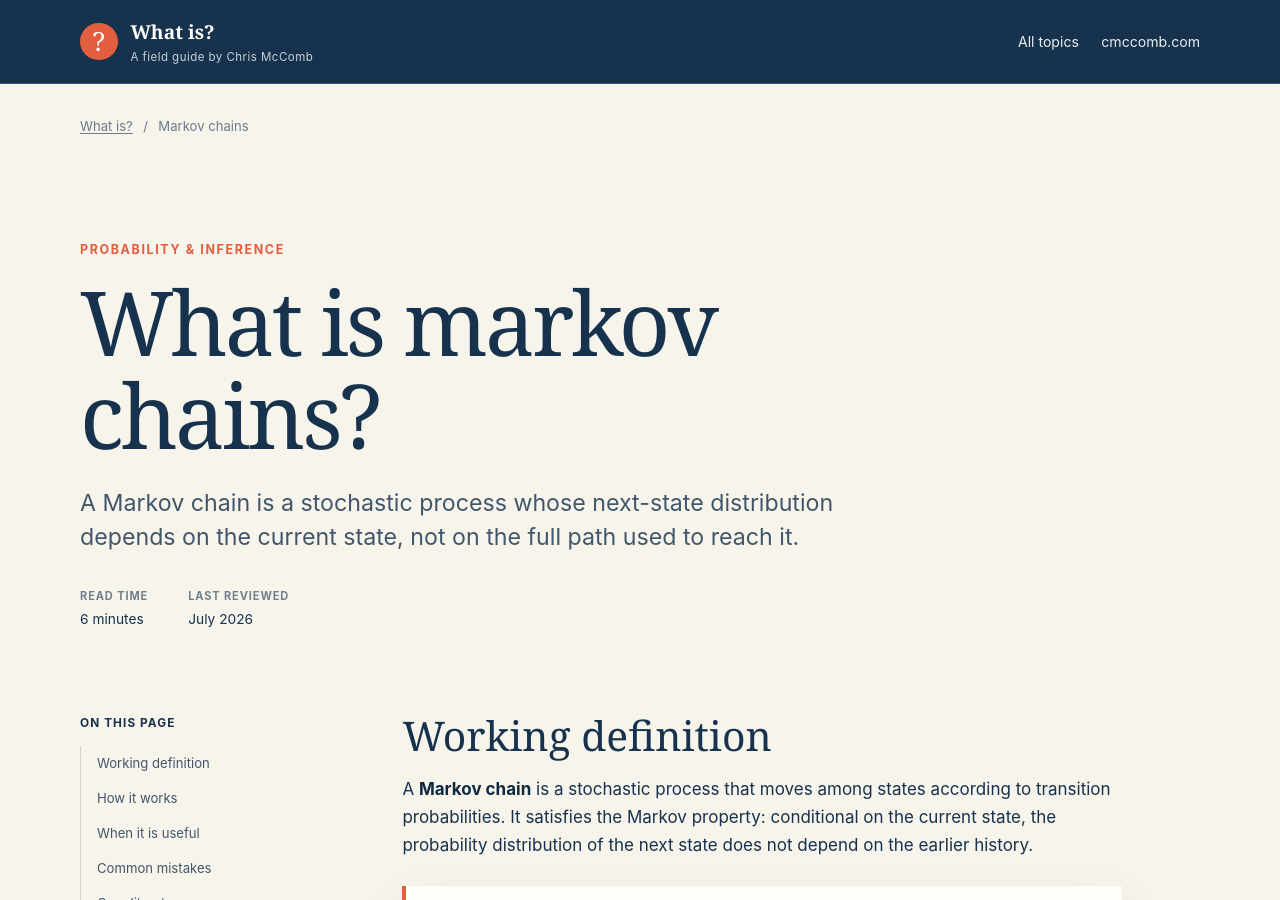
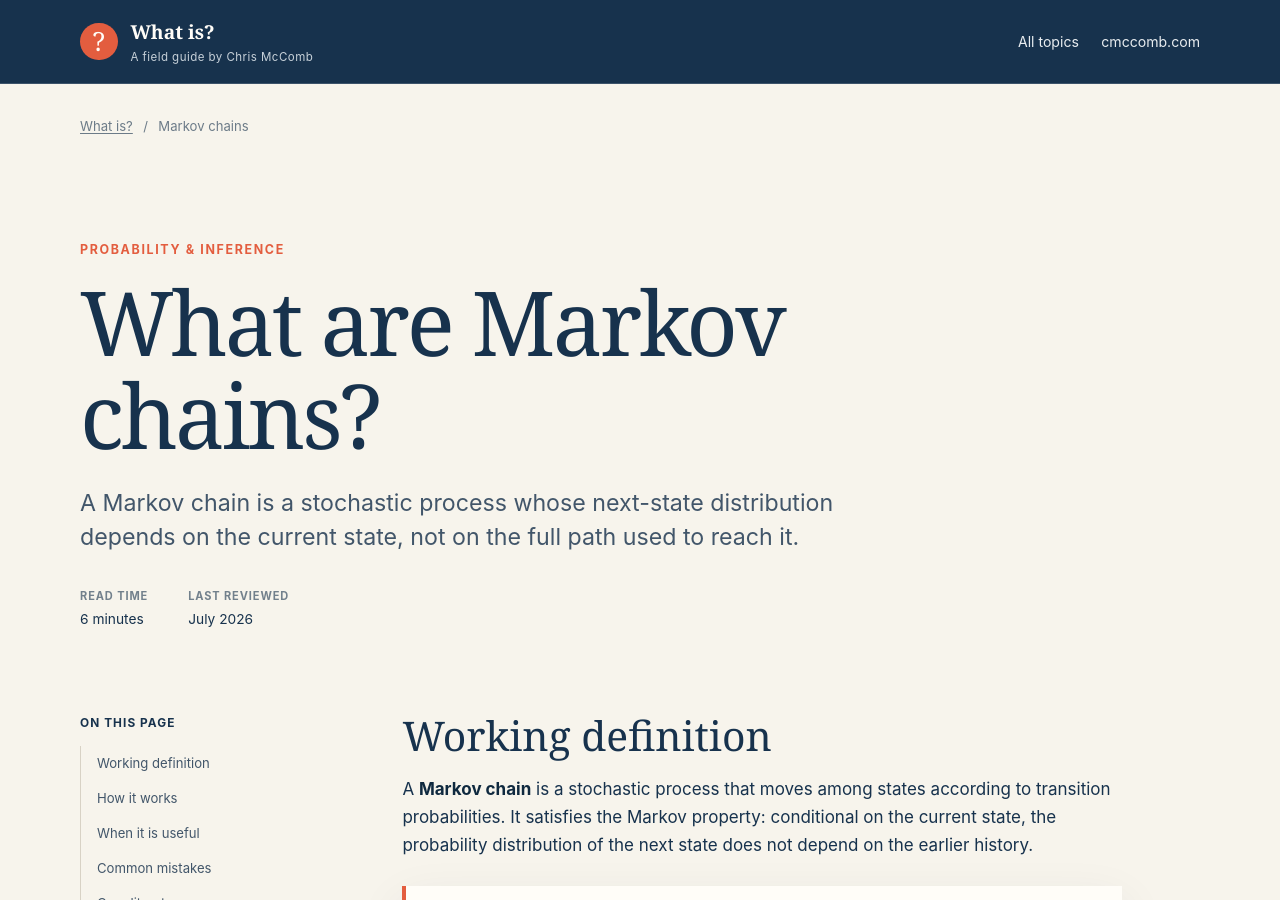
Before and after one commit to cmccomb/what-is, a Jekyll site: the page built from _topics/markov-chains.md, in a window 1280 px wide and 900 px high. Built offline with Jekyll 4.4.1, drawn with Linux system fonts in a browser that asks for light colours.

Commit message:
Handle plural topic questions

```diff
--- a/_layouts/topic.html
+++ b/_layouts/topic.html
@@ -11,7 +11,7 @@ layout: default
 
     <header class="topic-hero">
       <p class="eyebrow">{{ page.category }}</p>
-      <h1>What is {{ page.title | downcase }}?</h1>
+      <h1>What {{ page.question_verb | default: "is" }} {% if page.question_term %}{{ page.question_term }}{% else %}{{ page.title | downcase }}{% endif %}?</h1>
       <p class="topic-deck">{{ page.one_sentence }}</p>
       <dl class="topic-meta">
         <div>
--- a/_topics/markov-chains.md
+++ b/_topics/markov-chains.md
@@ -1,5 +1,7 @@
 ---
 title: Markov chains
+question_verb: are
+question_term: Markov chains
 slug: markov-chains
 description: Modeling random transitions among states when the current state contains the relevant history.
 one_sentence: A Markov chain is a stochastic process whose next-state distribution depends on the current state, not on the full path used to reach it.
```
Also changed, not shown: _topics/graph-grammars.md (+1 -0 lines), _topics/hidden-markov-models.md (+2 -0 lines), _topics/shape-grammars.md (+1 -0 lines).
